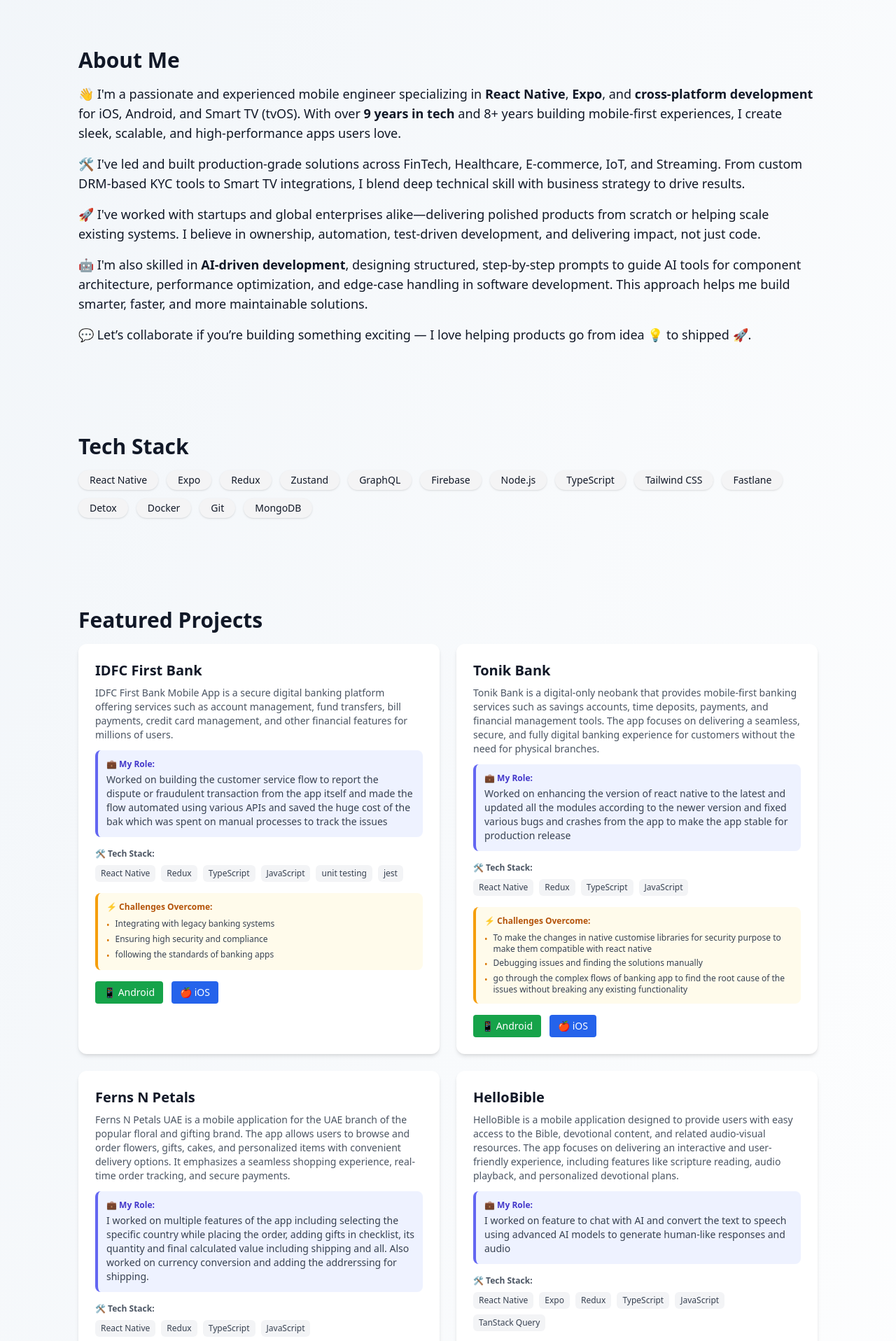
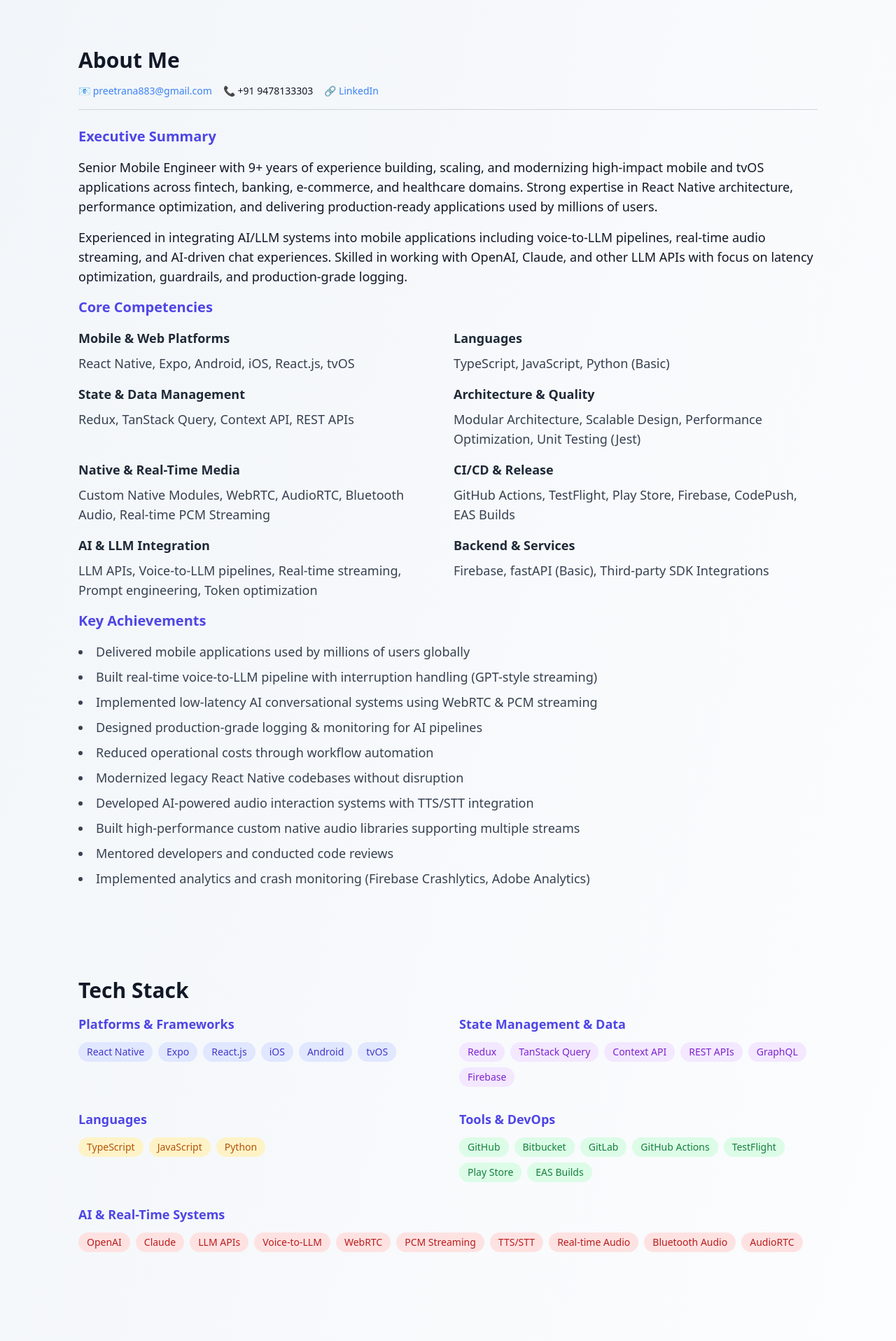
Before and after one commit to manpreetsingh3215/manpreet-portfolio, a Next.js app: page / in a window 1280 px wide. Shown: the part 520-2436 px from the top of the page at 70% size. Built offline with nearby package versions, Linux system fonts and the light colour scheme.

Commit message:
updated resume

```diff
--- a/app/page.tsx
+++ b/app/page.tsx
@@ -159,8 +159,8 @@
             Hi, I&apos;m Manpreet 👋
           </h1>
           <p className="text-lg text-gray-600 dark:text-gray-400 max-w-2xl mx-auto">
-            Expert React Native Developer | AI Expert | 9+ Years of Experience |
-            Full-stack Architect
+            Senior React Native AI Developer | AI Integrations | Expo | React JS
+            | Voice & LLM Systems
           </p>
           <div className="flex justify-center gap-4">
             <Link
@@ -182,72 +182,275 @@
         <section id="about">
           <h2 className="text-3xl font-bold mb-4">About Me</h2>
           <div className="prose dark:prose-invert max-w-none text-lg space-y-4">
+            <div className="flex flex-wrap gap-4 text-sm mb-6 pb-4 border-b border-gray-300 dark:border-zinc-700">
+              <span>
+                📧{" "}
+                <a
+                  href="mailto:preetrana883@gmail.com"
+                  className="text-blue-500 hover:underline"
+                >
+                  preetrana883@gmail.com
+                </a>
+              </span>
+              <span>📞 +91 9478133303</span>
+              <span>
+                🔗{" "}
+                <a
+                  href="https://www.linkedin.com/in/manpreet-singh-37467556/"
+                  target="_blank"
+                  rel="noopener noreferrer"
+                  className="text-blue-500 hover:underline"
+                >
+                  LinkedIn
+                </a>
+              </span>
+            </div>
+
+            <h3 className="text-xl font-semibold text-indigo-600 dark:text-indigo-400">
+              Executive Summary
+            </h3>
             <p>
-              👋 I&apos;m a passionate and experienced mobile engineer
-              specializing in <strong>React Native</strong>,{" "}
-              <strong>Expo</strong>, and{" "}
-              <strong>cross-platform development</strong> for iOS, Android, and
-              Smart TV (tvOS). With over <strong>9 years in tech</strong> and 8+
-              years building mobile-first experiences, I create sleek, scalable,
-              and high-performance apps users love.
+              Senior Mobile Engineer with 9+ years of experience building,
+              scaling, and modernizing high-impact mobile and tvOS applications
+              across fintech, banking, e-commerce, and healthcare domains.
+              Strong expertise in React Native architecture, performance
+              optimization, and delivering production-ready applications used by
+              millions of users.
             </p>
 
             <p>
-              🛠️ I&apos;ve led and built production-grade solutions across
-              FinTech, Healthcare, E-commerce, IoT, and Streaming. From custom
-              DRM-based KYC tools to Smart TV integrations, I blend deep
-              technical skill with business strategy to drive results.
+              Experienced in integrating AI/LLM systems into mobile applications
+              including voice-to-LLM pipelines, real-time audio streaming, and
+              AI-driven chat experiences. Skilled in working with OpenAI,
+              Claude, and other LLM APIs with focus on latency optimization,
+              guardrails, and production-grade logging.
             </p>
 
-            <p>
-              🚀 I&apos;ve worked with startups and global enterprises
-              alike—delivering polished products from scratch or helping scale
-              existing systems. I believe in ownership, automation, test-driven
-              development, and delivering impact, not just code.
+            <h3 className="text-xl font-semibold text-indigo-600 dark:text-indigo-400 mt-6">
+              Core Competencies
+            </h3>
+            <div className="grid md:grid-cols-2 gap-4">
+              <div>
+                <h4 className="font-semibold text-gray-800 dark:text-gray-200 mb-2">
+                  Mobile & Web Platforms
+                </h4>
+                <p className="text-gray-700 dark:text-gray-300">
+                  React Native, Expo, Android, iOS, React.js, tvOS
                 </p>
+              </div>
+              <div>
+                <h4 className="font-semibold text-gray-800 dark:text-gray-200 mb-2">
+                  Languages
+                </h4>
+                <p className="text-gray-700 dark:text-gray-300">
+                  TypeScript, JavaScript, Python (Basic)
+                </p>
+              </div>
+              <div>
+                <h4 className="font-semibold text-gray-800 dark:text-gray-200 mb-2">
+                  State & Data Management
+                </h4>
+                <p className="text-gray-700 dark:text-gray-300">
+                  Redux, TanStack Query, Context API, REST APIs
+                </p>
+              </div>
+              <div>
+                <h4 className="font-semibold text-gray-800 dark:text-gray-200 mb-2">
+                  Architecture & Quality
+                </h4>
+                <p className="text-gray-700 dark:text-gray-300">
+                  Modular Architecture, Scalable Design, Performance
+                  Optimization, Unit Testing (Jest)
+                </p>
+              </div>
+              <div>
+                <h4 className="font-semibold text-gray-800 dark:text-gray-200 mb-2">
+                  Native & Real-Time Media
+                </h4>
+                <p className="text-gray-700 dark:text-gray-300">
+                  Custom Native Modules, WebRTC, AudioRTC, Bluetooth Audio,
+                  Real-time PCM Streaming
+                </p>
+              </div>
+              <div>
+                <h4 className="font-semibold text-gray-800 dark:text-gray-200 mb-2">
+                  CI/CD & Release
+                </h4>
+                <p className="text-gray-700 dark:text-gray-300">
+                  GitHub Actions, TestFlight, Play Store, Firebase, CodePush,
+                  EAS Builds
+                </p>
+              </div>
+              <div>
+                <h4 className="font-semibold text-gray-800 dark:text-gray-200 mb-2">
+                  AI & LLM Integration
+                </h4>
+                <p className="text-gray-700 dark:text-gray-300">
+                  LLM APIs, Voice-to-LLM pipelines, Real-time streaming, Prompt
+                  engineering, Token optimization
+                </p>
+              </div>
+              <div>
+                <h4 className="font-semibold text-gray-800 dark:text-gray-200 mb-2">
+                  Backend & Services
+                </h4>
+                <p className="text-gray-700 dark:text-gray-300">
+                  Firebase, fastAPI (Basic), Third-party SDK Integrations
+                </p>
+              </div>
+            </div>
 
-            <p>
-              🤖 I&apos;m also skilled in <strong>AI-driven development</strong>
-              , designing structured, step-by-step prompts to guide AI tools for
-              component architecture, performance optimization, and edge-case
-              handling in software development. This approach helps me build
-              smarter, faster, and more maintainable solutions.
-            </p>
-
-            <p>
-              💬 Let&rsquo;s collaborate if you&rsquo;re building something
-              exciting — I love helping products go from idea 💡 to shipped 🚀.
-            </p>
+            <h3 className="text-xl font-semibold text-indigo-600 dark:text-indigo-400 mt-6">
+              Key Achievements
+            </h3>
+            <ul className="space-y-2 list-disc list-inside text-gray-700 dark:text-gray-300">
+              <li>
+                Delivered mobile applications used by millions of users globally
+              </li>
+              <li>
+                Built real-time voice-to-LLM pipeline with interruption handling
+                (GPT-style streaming)
+              </li>
+              <li>
+                Implemented low-latency AI conversational systems using WebRTC &
+                PCM streaming
+              </li>
+              <li>
+                Designed production-grade logging & monitoring for AI pipelines
+              </li>
+              <li>Reduced operational costs through workflow automation</li>
+              <li>
+                Modernized legacy React Native codebases without disruption
+              </li>
+              <li>
+                Developed AI-powered audio interaction systems with TTS/STT
+                integration
+              </li>
+              <li>
+                Built high-performance custom native audio libraries supporting
+                multiple streams
+              </li>
+              <li>Mentored developers and conducted code reviews</li>
+              <li>
+                Implemented analytics and crash monitoring (Firebase
+                Crashlytics, Adobe Analytics)
+              </li>
+            </ul>
           </div>
         </section>
 
         {/* Tech Stack */}
         <section id="tech">
           <h2 className="text-3xl font-bold mb-4">Tech Stack</h2>
-          <div className="flex flex-wrap gap-3">
+          <div className="grid md:grid-cols-2 gap-8">
+            <div>
+              <h3 className="text-lg font-semibold mb-3 text-indigo-600 dark:text-indigo-400">
+                Platforms & Frameworks
+              </h3>
+              <div className="flex flex-wrap gap-2">
                 {[
                   "React Native",
                   "Expo",
-              "Redux",
-              "Zustand",
-              "GraphQL",
-              "Firebase",
-              "Node.js",
-              "TypeScript",
-              "Tailwind CSS",
-              "Fastlane",
-              "Detox",
-              "Docker",
-              "Git",
-              "MongoDB",
+                  "React.js",
+                  "iOS",
+                  "Android",
+                  "tvOS",
                 ].map((tech) => (
                   <span
                     key={tech}
-                className="bg-zinc-100 dark:bg-zinc-700 px-4 py-1 text-sm rounded-full shadow"
+                    className="bg-indigo-100 dark:bg-indigo-900/40 text-indigo-700 dark:text-indigo-300 px-3 py-1 text-sm rounded-full"
                   >
                     {tech}
                   </span>
                 ))}
+              </div>
+            </div>
+            <div>
+              <h3 className="text-lg font-semibold mb-3 text-indigo-600 dark:text-indigo-400">
+                State Management & Data
+              </h3>
+              <div className="flex flex-wrap gap-2">
+                {[
+                  "Redux",
+                  "TanStack Query",
+                  "Context API",
+                  "REST APIs",
+                  "GraphQL",
+                  "Firebase",
+                ].map((tech) => (
+                  <span
+                    key={tech}
+                    className="bg-purple-100 dark:bg-purple-900/40 text-purple-700 dark:text-purple-300 px-3 py-1 text-sm rounded-full"
+                  >
+                    {tech}
+                  </span>
+                ))}
+              </div>
+            </div>
+            <div>
+              <h3 className="text-lg font-semibold mb-3 text-indigo-600 dark:text-indigo-400">
+                Languages
+              </h3>
+              <div className="flex flex-wrap gap-2">
+                {["TypeScript", "JavaScript", "Python"].map((tech) => (
+                  <span
+                    key={tech}
+                    className="bg-amber-100 dark:bg-amber-900/40 text-amber-700 dark:text-amber-300 px-3 py-1 text-sm rounded-full"
+                  >
+                    {tech}
+                  </span>
+                ))}
+              </div>
+            </div>
+            <div>
+              <h3 className="text-lg font-semibold mb-3 text-indigo-600 dark:text-indigo-400">
+                Tools & DevOps
+              </h3>
+              <div className="flex flex-wrap gap-2">
+                {[
+                  "GitHub",
+                  "Bitbucket",
+                  "GitLab",
+                  "GitHub Actions",
+                  "TestFlight",
+                  "Play Store",
+                  "EAS Builds",
+                ].map((tech) => (
+                  <span
+                    key={tech}
+                    className="bg-green-100 dark:bg-green-900/40 text-green-700 dark:text-green-300 px-3 py-1 text-sm rounded-full"
+                  >
+                    {tech}
+                  </span>
+                ))}
+              </div>
+            </div>
+            <div className="md:col-span-2">
+              <h3 className="text-lg font-semibold mb-3 text-indigo-600 dark:text-indigo-400">
+                AI & Real-Time Systems
+              </h3>
+              <div className="flex flex-wrap gap-2">
+                {[
+                  "OpenAI",
+                  "Claude",
+                  "LLM APIs",
+                  "Voice-to-LLM",
+                  "WebRTC",
+                  "PCM Streaming",
+                  "TTS/STT",
+                  "Real-time Audio",
+                  "Bluetooth Audio",
+                  "AudioRTC",
+                ].map((tech) => (
+                  <span
+                    key={tech}
+                    className="bg-red-100 dark:bg-red-900/40 text-red-700 dark:text-red-300 px-3 py-1 text-sm rounded-full"
+                  >
+                    {tech}
+                  </span>
+                ))}
+              </div>
+            </div>
           </div>
         </section>
 
@@ -342,40 +545,75 @@
 
         {/* Contact */}
         <section id="contact">
-          <h2 className="text-3xl font-bold mb-4">Contact</h2>
+          <h2 className="text-3xl font-bold mb-4">Contact & Connect</h2>
+          <div className="grid md:grid-cols-2 gap-8">
+            <div className="space-y-3">
               <p className="text-lg">
-            📬 Email me at{" "}
+                📧 Email:
                 <a
-              className="underline text-blue-500"
+                  className="underline text-blue-500 hover:text-blue-700 ml-2"
                   href="mailto:preetrana883@gmail.com"
                 >
                   preetrana883@gmail.com
                 </a>
-            <br />
-            🔗 Connect on{" "}
+              </p>
+              <p className="text-lg">
+                📞 Phone:
                 <a
-              className="underline text-blue-500"
-              href="https://www.linkedin.com/in/manpreet-singh-37467556/"
+                  className="underline text-blue-500 hover:text-blue-700 ml-2"
+                  href="tel:+919478133303"
                 >
-              LinkedIn
-            </a>
-            <br />
-            💻 Check out my{" "}
-            <a
-              className="underline text-blue-500"
-              href="https://github.com/manpreetsingh3215"
-            >
-              GitHub
-            </a>
-            <br />
-            🧠 See my answers on{" "}
-            <a
-              className="underline text-blue-500"
-              href="https://stackoverflow.com/users/8344220/manpreet-singh"
-            >
-              Stack Overflow
+                  +91 9478133303
                 </a>
               </p>
+              <p className="text-lg">
+                🔗 Portfolio:
+                <a
+                  className="underline text-blue-500 hover:text-blue-700 ml-2"
+                  href="https://manpreet-portfolio-ruby.vercel.app/"
+                  target="_blank"
+                  rel="noopener noreferrer"
+                >
+                  manpreet-portfolio-ruby.vercel.app
+                </a>
+              </p>
+            </div>
+            <div className="space-y-3">
+              <p className="text-lg">
+                💼 LinkedIn:
+                <a
+                  className="underline text-blue-500 hover:text-blue-700 ml-2"
+                  href="https://www.linkedin.com/in/manpreet-singh-37467556/"
+                  target="_blank"
+                  rel="noopener noreferrer"
+                >
+                  Connect with me
+                </a>
+              </p>
+              <p className="text-lg">
+                💻 GitHub:
+                <a
+                  className="underline text-blue-500 hover:text-blue-700 ml-2"
+                  href="https://github.com/manpreetsingh3215"
+                  target="_blank"
+                  rel="noopener noreferrer"
+                >
+                  View my projects
+                </a>
+              </p>
+              <p className="text-lg">
+                🧠 Stack Overflow:
+                <a
+                  className="underline text-blue-500 hover:text-blue-700 ml-2"
+                  href="https://stackoverflow.com/users/8344220/manpreet-singh"
+                  target="_blank"
+                  rel="noopener noreferrer"
+                >
+                  My answers
+                </a>
+              </p>
+            </div>
+          </div>
         </section>
       </main>
 
```
Lines whose indentation alone changed are shown as unchanged.
